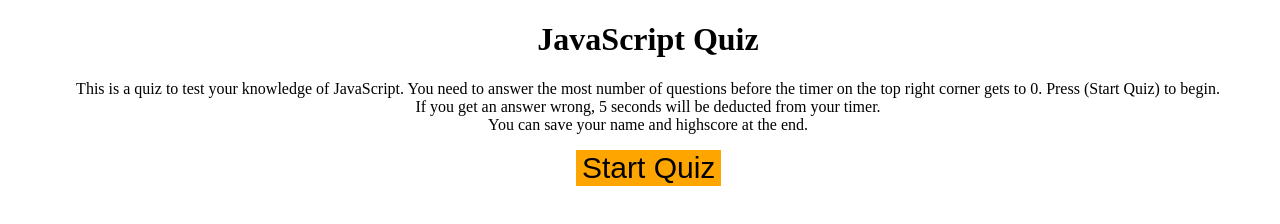
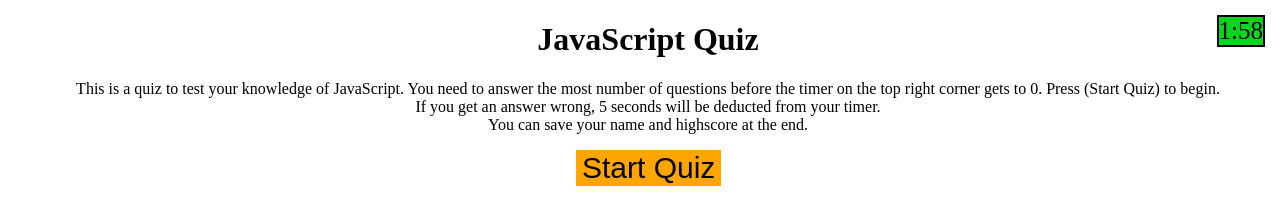
Before and after one commit to elbedewi95/javascript-quiz, a plain HTML site: page index.html in a window 1280 px wide. Both pictures are taken after a click on the button "Start Quiz". Drawn offline with Linux system fonts and the light colour scheme.

Commit message:
created timer for game

```diff
--- a/assets/script.js
+++ b/assets/script.js
@@ -99,8 +99,34 @@ function shuffleArray(array) {
 }
 
 function game(){
+
     shuffleArray(questionLibrary);
-    console.log(questionLibrary);
+    var timeEl= document.querySelector("#countdown");
+    var timeLeft = 120;
+    var timerInterval = setInterval(function(){
+        timeLeft--;
+        var minutes = Math.floor(timeLeft/60);
+        var seconds = timeLeft%60
+        if (seconds < 10){
+            seconds = `0${seconds}`;
+        }
+        timeEl.textContent = `${minutes}:${seconds}`;
+        timeEl.style.border ="2px solid black";
+        if(timeLeft >= 60){
+        timeEl.style.background = "rgb(5, 213, 30)";
+    }
+        else if(timeLeft < 60 && timeLeft >= 10){
+        timeEl.style.background = "orange";
+        }
+        else if (timeLeft < 10 && timeLeft > 0){
+            timeEl.style.background = "red";
+        }
+        if(timeLeft === 0){
+            clearInterval(timerInterval);
+            alert("time is up!");
+        }
+    },1000)
+
 }
 
 startGame.addEventListener("click",game);
--- a/assets/style.css
+++ b/assets/style.css
@@ -1,5 +1,15 @@
 body{
     width: 100vw;
+}
+header{
+    height: fit-content;
+    width: fit-content;
+    margin: 5px;
+    text-align: center;
+    font-size: 25px;
+    position: absolute;
+    right: 10px;
+    top: 10px;
 }
 .main{
     position: relative;
--- a/index.html
+++ b/index.html
@@ -5,7 +5,7 @@
     <meta http-equiv="X-UA-Compatible" content="IE=edge">
     <meta name="viewport" content="width=device-width, initial-scale=1.0">
     <link rel="stylesheet" href="./assets/style.css">
-    <title>Document</title>
+    <title>Quiz</title>
 </head>
 <body>
     <header id = "countdown"></header>
@@ -13,8 +13,10 @@
         <h1 id="title" class="center-text">
             JavaScript Quiz
         </h1>
+        <section id="options" class="text-center">
         <p id="info" class="center-text">This is a quiz to test your knowledge of JavaScript. You need to answer the most number of questions before the timer on the top right corner gets to 0. Press (Start Quiz) to begin.<br> If you get an answer wrong, 5 seconds will be deducted from your timer. <br> You can save your name and highscore at the end.</p>
         <button id="start" class="center-text">Start Quiz</button>
+    </section>
    </main>
 </body>
 <script src="./assets/script.js"></script>
```
